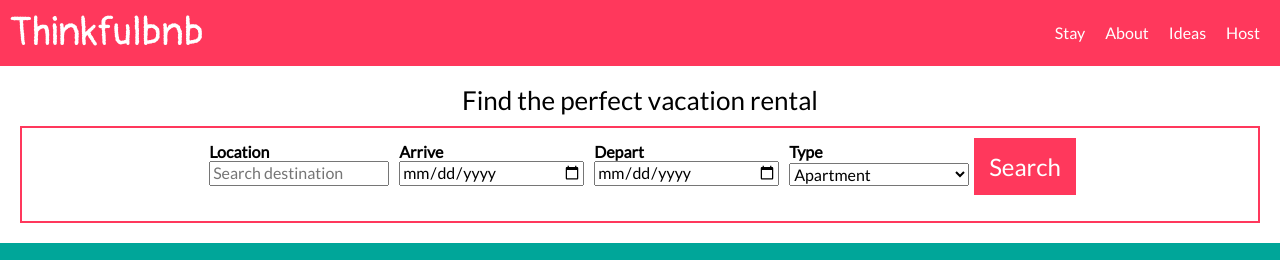
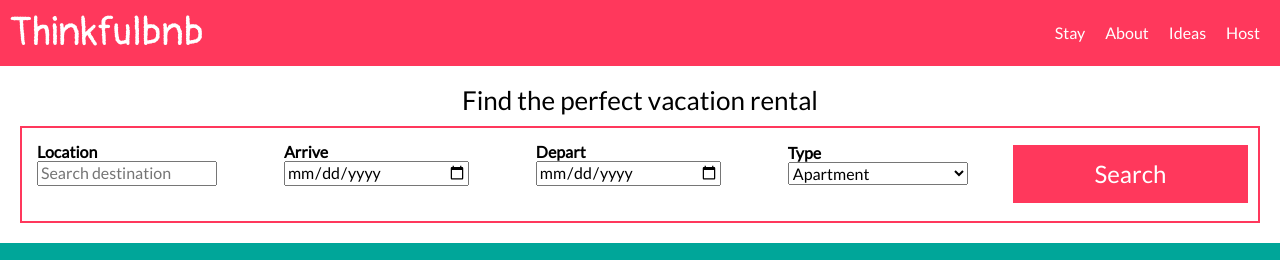
Before and after one commit to MariahCasciola/18.9-final-asessment-frontend-foundations, a plain HTML site: page index.html in a window 1280 px wide. Shown: the top 260 px of the page. Drawn offline with nearby package versions, Linux system fonts and the light colour scheme.

Commit message:
2nd draft nav desktop

```diff
--- a/style.css
+++ b/style.css
@@ -170,18 +170,27 @@ nav ul {
   form {
     display: flex;
     flex-direction: row;
-    justify-content: center;
+    justify-content: space-between;
+  }
+
+  .navComponents {
+    display: flex;
+    flex-direction: row;
+    flex: 4;
+    justify-content: space-between;
+  }
+
+  .buttonDiv {
+    flex: 1;
+    margin-left: 40px;
+    align-self: center;
   }
 
   .navDiv {
     display: flex;
     flex-direction: column;
     margin: 5px;
-  }
-
-  .navComponents {
-    display: flex;
-    flex-direction: row;
+    align-self: center;
   }
 
   nav {
@@ -224,7 +233,7 @@ nav ul {
     align-items: center;
   }
   .row {
-    display:flex;
+    display: flex;
     flex-direction: column;
     justify-content: center;
     align-items: center;
```
